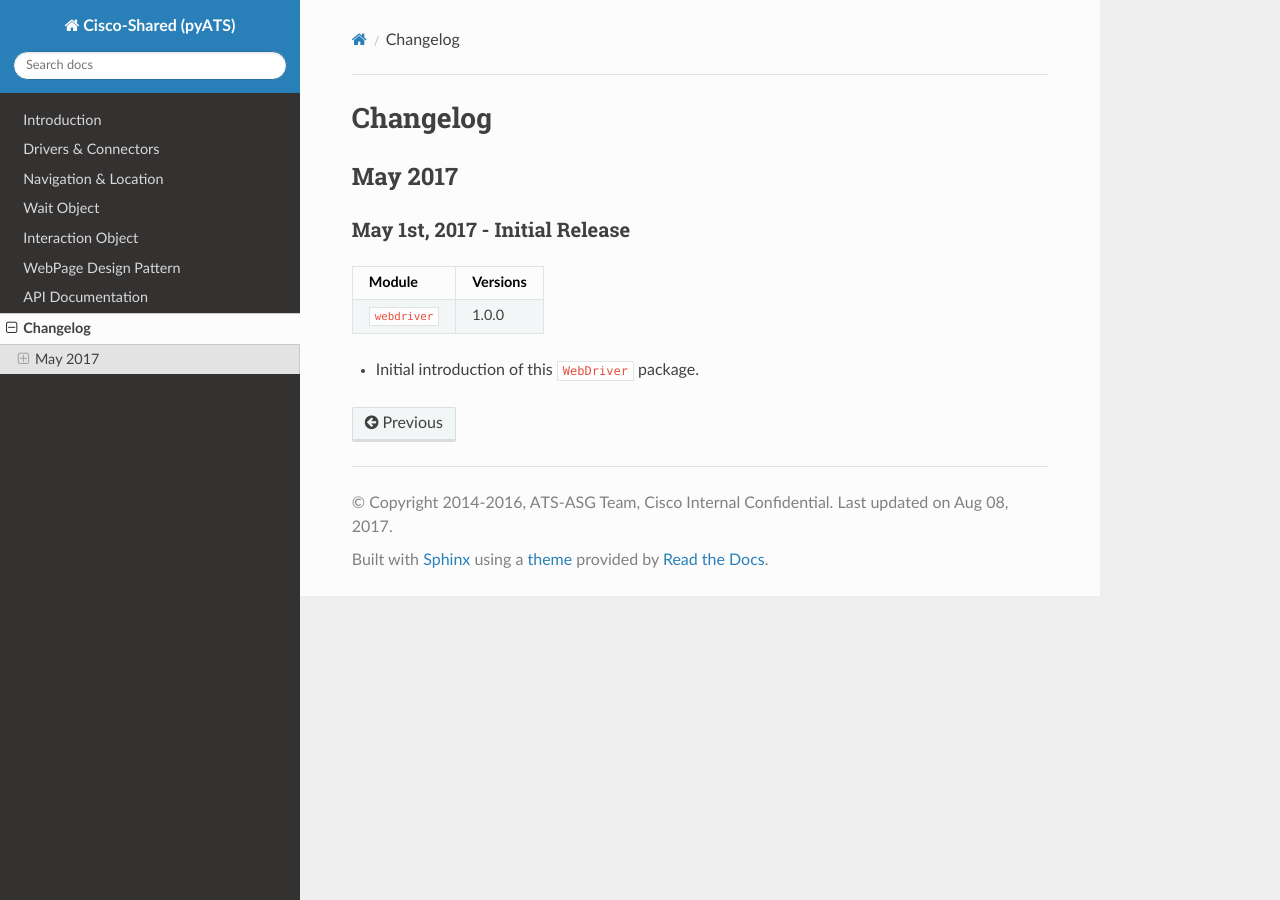
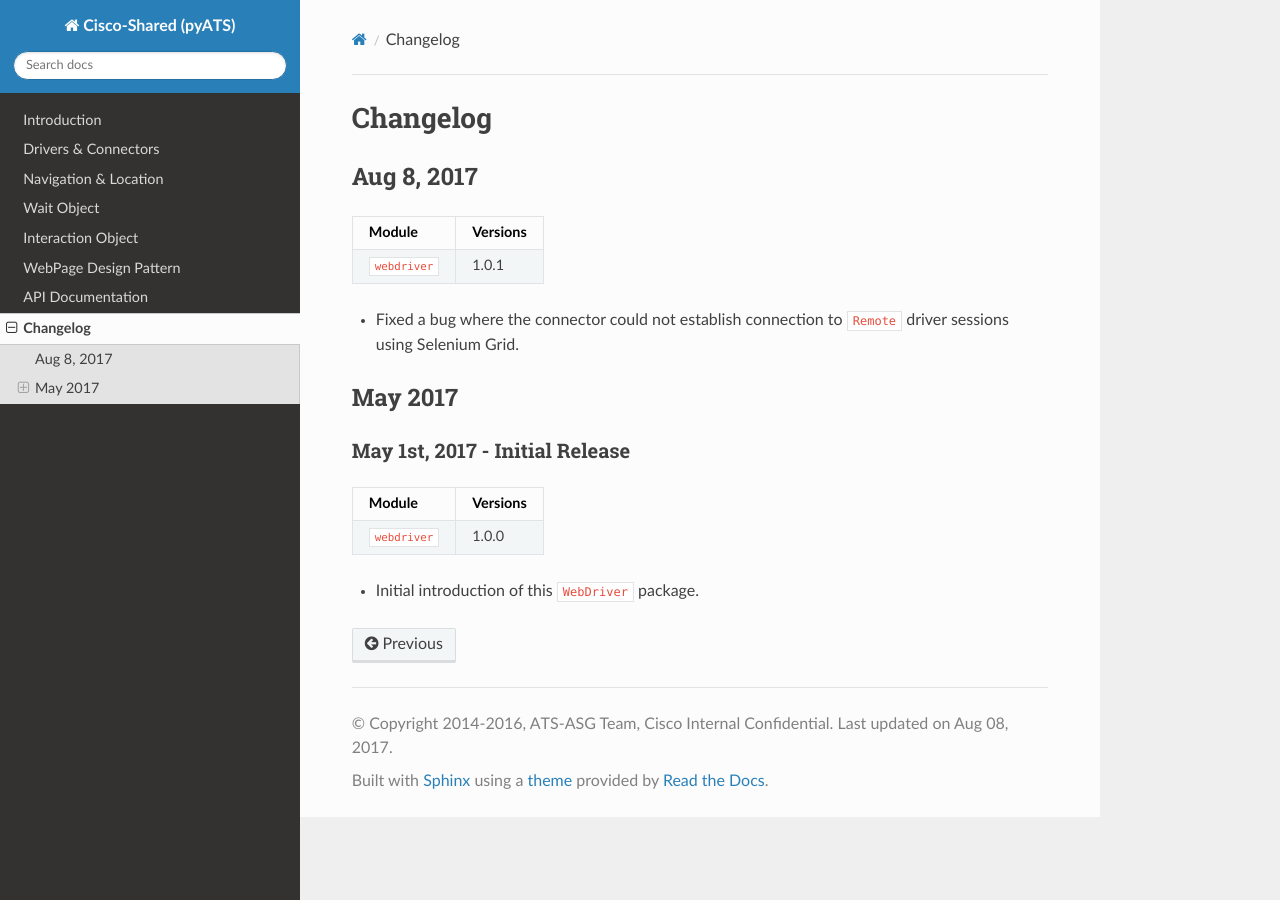
Before and after one commit to CiscoTestAutomation/geniewebdriver, a Sphinx documentation site: the page built from docs/changelog/index.rst, in a window 1280 px wide. Built offline with Sphinx 7.4.7 and the Read the Docs theme 2.0.0, drawn with Linux system fonts in a browser that asks for light colours; comment, search, counter and statistics services are not loaded.

Commit message:
v1.0.1 bug fixes

```diff
--- a/docs/changelog/index.rst
+++ b/docs/changelog/index.rst
@@ -1,5 +1,19 @@
 Changelog
 =========
+
+Aug 8, 2017
+-----------
+
++-------------------------------+-------------------------------+
+| Module                        | Versions                      |
++===============================+===============================+
+| ``webdriver``                 | 1.0.1                         |
++-------------------------------+-------------------------------+
+
+
+- Fixed a bug where the connector could not establish connection to ``Remote``
+  driver sessions using Selenium Grid.
+
 
 May 2017
 --------
--- a/src/webdriver/__init__.py
+++ b/src/webdriver/__init__.py
@@ -1,3 +1,3 @@
-__version__ = '1.0.0'
+__version__ = '1.0.1'
 
 from .webpage import WebPage
```
Also changed, not shown: 2 other files.
